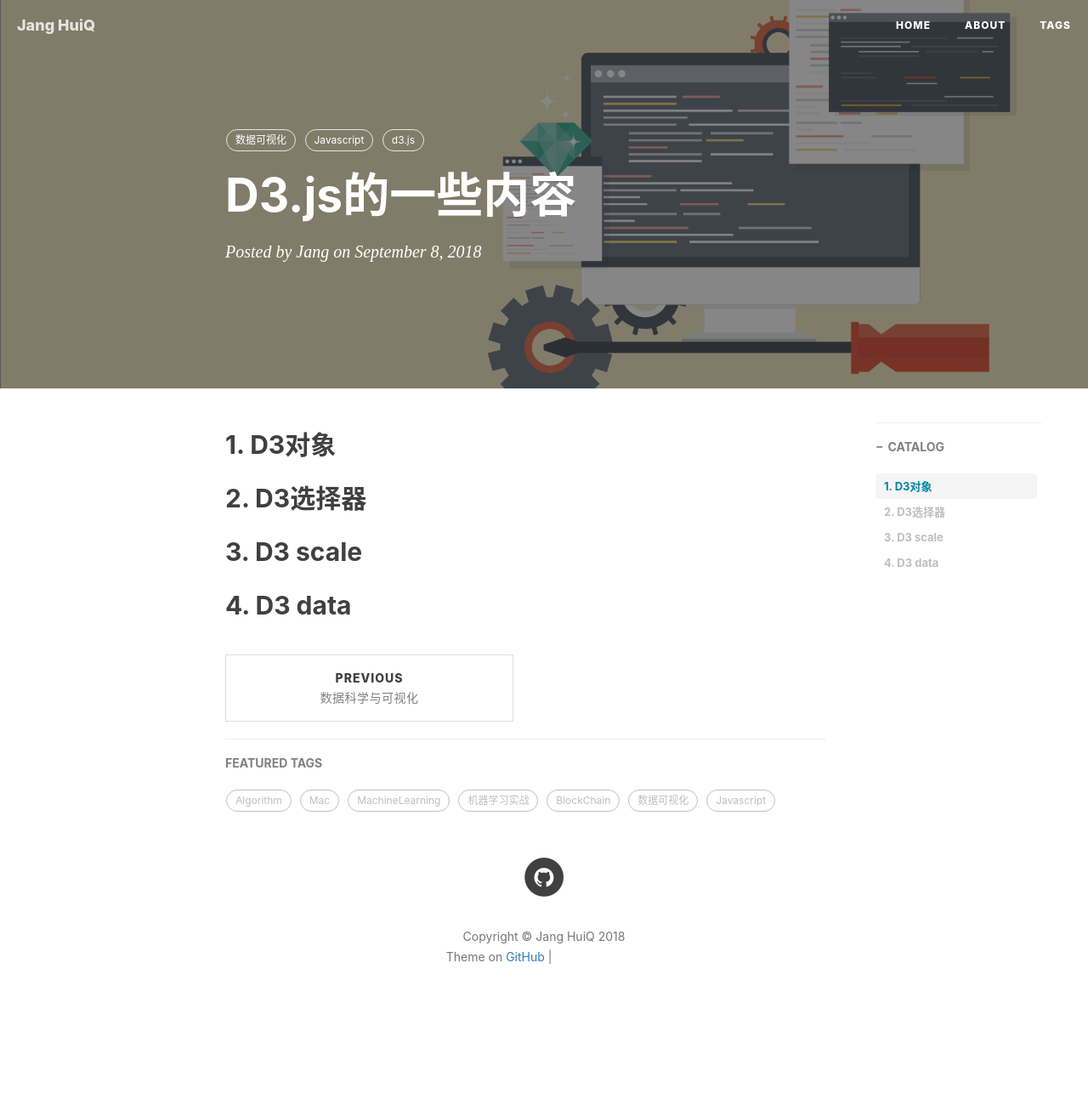
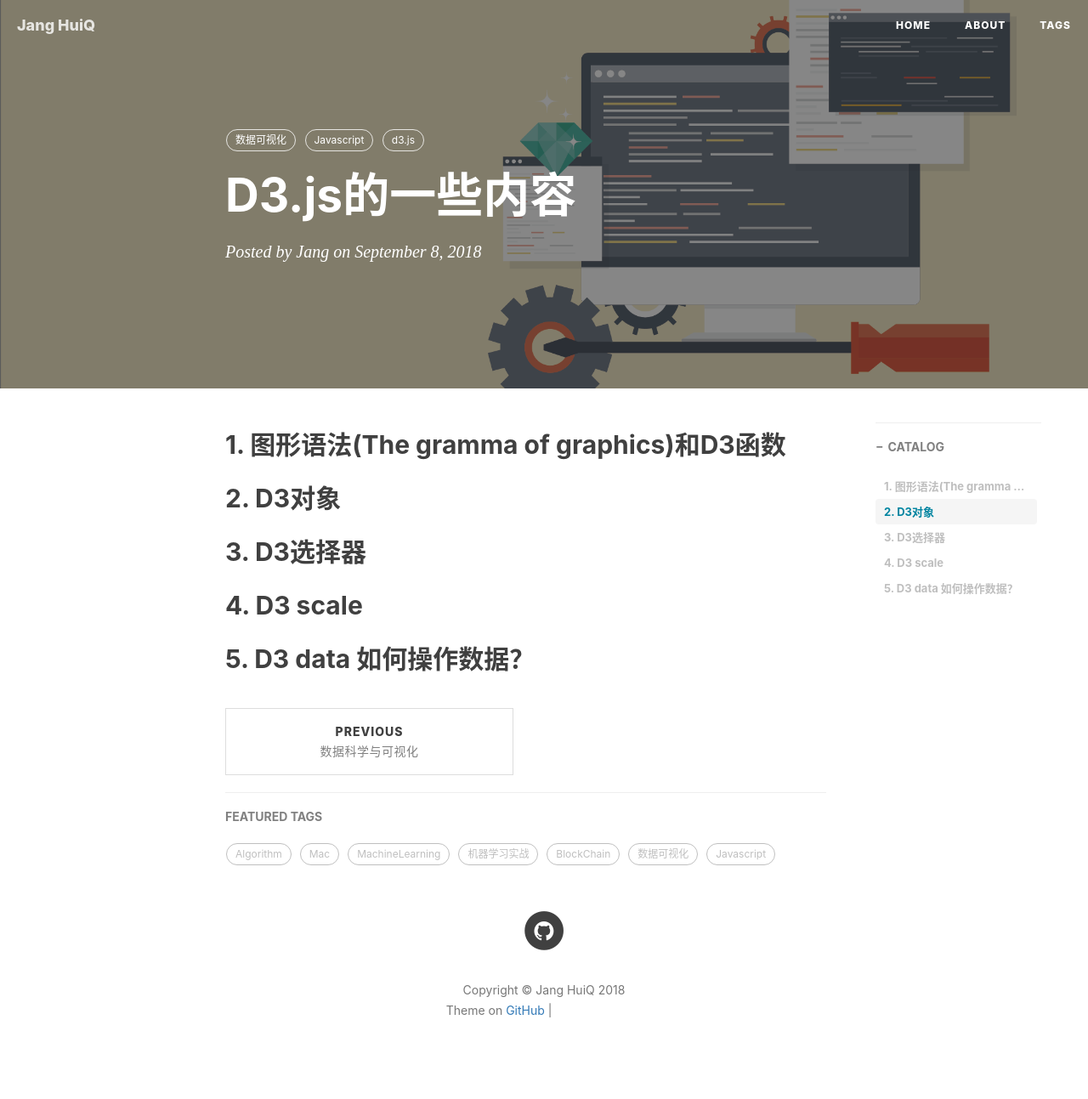
Before and after one commit to jangzc/jangzc.github.io, a Jekyll site: the page built from _posts/2018-09-05-d3js01.md, in a window 1280 px wide. Shown: the whole page at 85% size. Built offline with Jekyll 4.4.1, drawn with Linux system fonts in a browser that asks for light colours; nearby versions of some CDN libraries; comment, search, counter and statistics services are not loaded; before the commit the page ends 1230 px from its top, so only the background shows below that; grey boxes are pictures that could not be loaded.

Commit message:
Update 2018-09-05-d3js01.md

```diff
--- a/_posts/2018-09-05-d3js01.md
+++ b/_posts/2018-09-05-d3js01.md
@@ -12,10 +12,12 @@ tags:
     - d3.js
 ---
 
-## 1. D3对象
+## 1. 图形语法(The gramma of graphics)和D3函数
 
-## 2. D3选择器
+## 2. D3对象
 
-## 3. D3 scale
+## 3. D3选择器
 
-## 4. D3 data
+## 4. D3 scale
+
+## 5. D3 data 如何操作数据？
```
